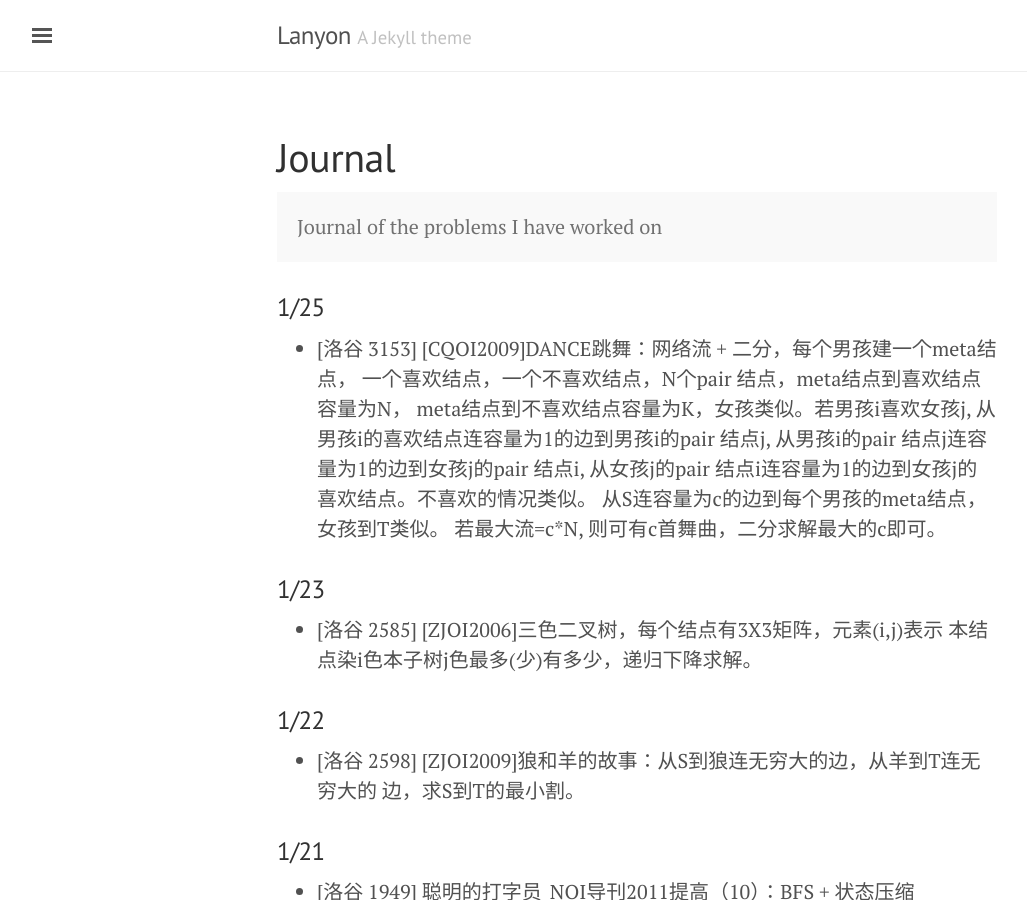
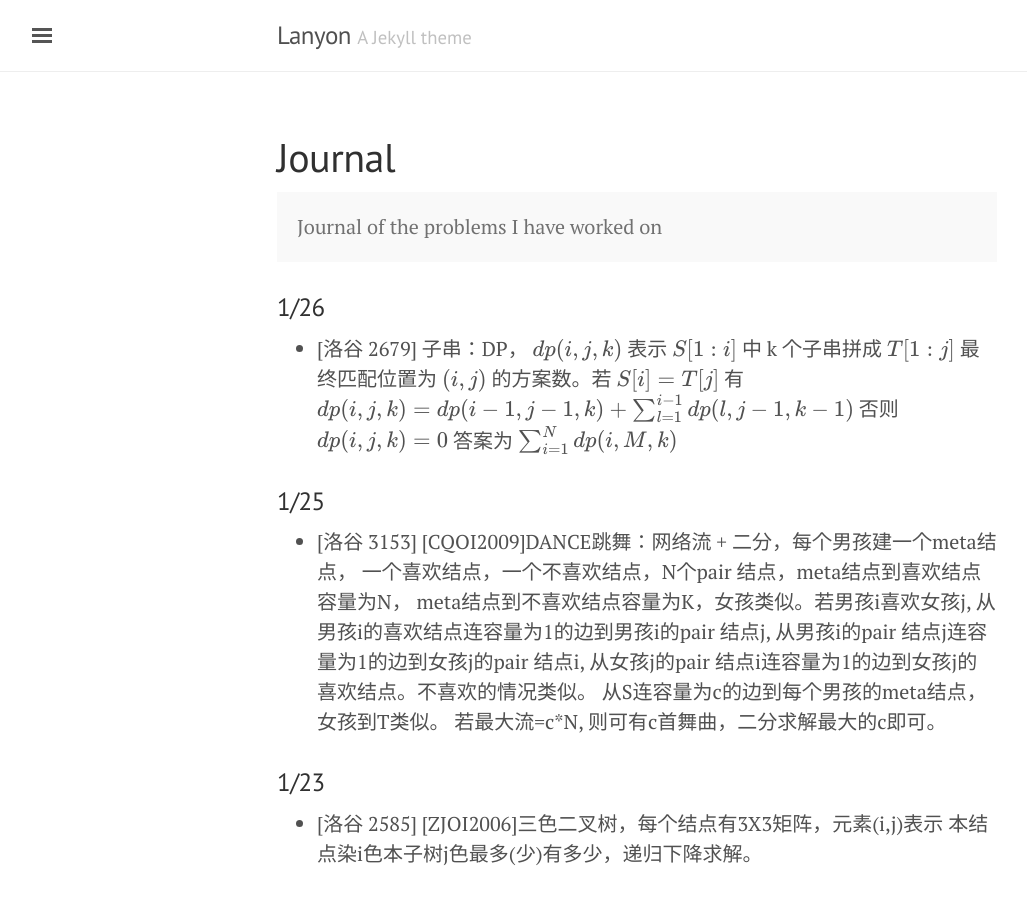
Before and after one commit to atubo/online-judge, a Jekyll site: the page built from docs/journal.md, in a window 1280 px wide and 900 px high. Shown: the whole window, without its empty margins (3-1030 px from the left). Built offline with Jekyll 4.4.1, drawn with Linux system fonts in a browser that asks for light colours; formulas are drawn with MathJax 3.

Commit message:
[Luogu 2679] 子串

```diff
--- a/docs/journal.md
+++ b/docs/journal.md
@@ -6,6 +6,12 @@ title: Journal
 <p class="message">
 Journal of the problems I have worked on
 </p>
+
+### 1/26
+* [洛谷 2679] 子串：DP， $dp(i,j,k)$ 表示 $S[1:i]$ 中 k 个子串拼成
+$T[1:j]$ 最终匹配位置为 $(i,j)$ 的方案数。若 $S[i]=T[j]$ 有
+$dp(i,j,k)=dp(i-1,j-1,k)+\sum_{l=1}^{i-1}dp(l,j-1,k-1)$
+否则 $dp(i,j,k)=0$ 答案为 $\sum_{i=1}^{N}dp(i,M,k)$
 
 ### 1/25
 * [洛谷 3153] [CQOI2009]DANCE跳舞：网络流 + 二分，每个男孩建一个meta结点，
```
Also changed, not shown: 1 other file.
